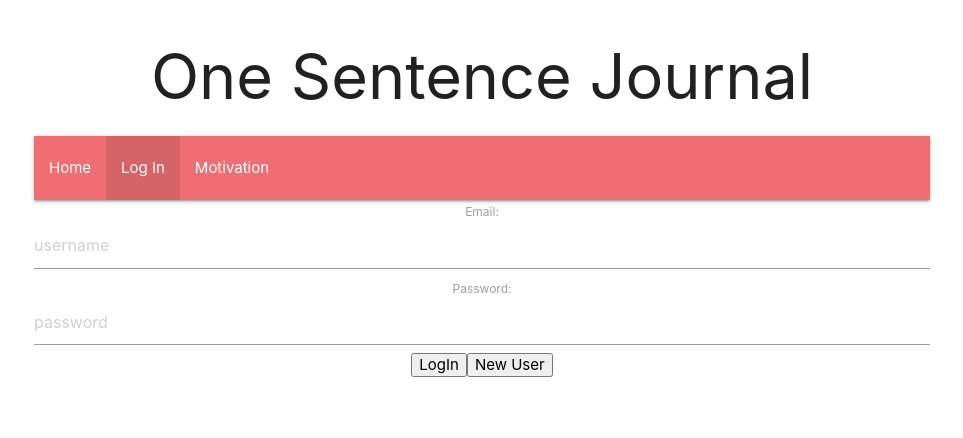
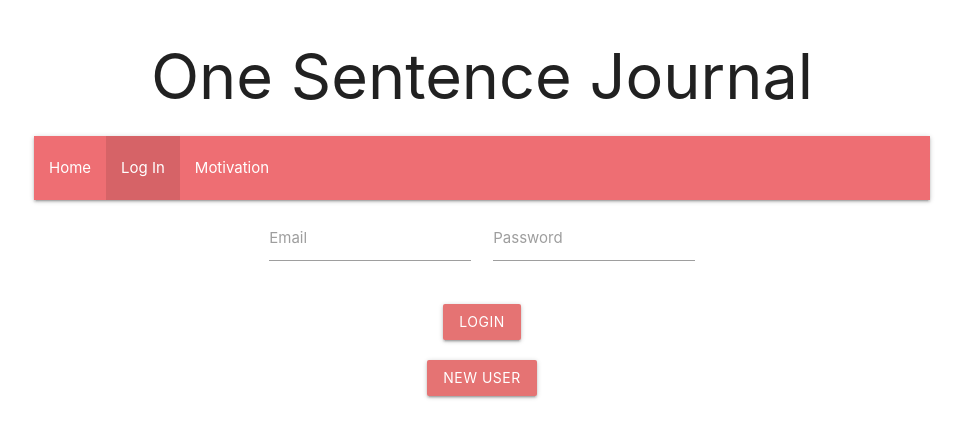
Before and after one commit to LorenaCueva/one-sentence-journal, a React (Create React App) app: page /login in a window 1280 px wide. Shown: the top 438 px of the page, without its empty margins (158-1121 px from the left). Built offline with nearby package versions, Linux system fonts and the light colour scheme.

Commit message:
Styled NewEntry Component

```diff
--- a/db.json
+++ b/db.json
@@ -105,10 +105,16 @@
       "id": 18
     },
     {
-      "text": "Miss Tiny House. ",
-      "date": "2022-09-19T19:50:03.020Z",
+      "text": "I miss the Tiny Home.",
+      "date": "2022-09-20T01:52:47.469Z",
       "userId": 1,
       "id": 19
+    },
+    {
+      "text": "What is this dog food that you are giving me?",
+      "date": "2022-09-21T20:37:08.697Z",
+      "userId": 1,
+      "id": 20
     }
   ]
 }
--- a/src/components/App.js
+++ b/src/components/App.js
@@ -56,11 +56,11 @@ function App() {
         <BrowserRouter>
           <Routes>
             <Route path='/' element={<NavBar user={user}/>}>
-              <Route index element={<Home/>}></Route>
+              <Route index element={<Home user={user}/>}></Route>
               <Route path='entries' element={<Entries user={user} entries={entries} onEditEntry={handleEditEntry}/>}></Route>
               <Route path='login' element={<LogIn onLogIn={onLogIn} onLogOut={onLogOut} user={user}/>}></Route>
               <Route path='newEntry' element={<NewEntry user={user} onNewEntry={onNewEntry}/>}></Route>
-              <Route path='motivation' element={<Quote/>}></Route>
+              <Route path='motivation' element={<Quote user={user}/>}></Route>
             </Route>
           </Routes>
         </BrowserRouter>
--- a/src/components/Entries.js
+++ b/src/components/Entries.js
@@ -2,16 +2,27 @@ import {useEffect, useState} from 'react';
 import { useNavigate } from 'react-router-dom';
 import Entry from './Entry';
 import Search from './Search';
+import { setActiveLink } from './NavBar';
 
 function Entries({user, entries, onEditEntry}){
 
     const [search, setSearch] = useState("");
-
     const navigate = useNavigate();
 
     useEffect(()=> {
-        if(!user) navigate ('/login')
+        if(!user) {
+            navigate ('/login')
+        }
+        else setNavbar();
     }, [])
+
+    function setNavbar(){
+        setActiveLink("logout", false);
+        setActiveLink("home", false);
+        setActiveLink("motivation", false);
+        setActiveLink("entries", true)
+    }
+
 
     function handleClick(){
         navigate ('/newEntry')
@@ -36,9 +47,12 @@ function Entries({user, entries, onEditEntry}){
 
         return(
             <div>
-                {<h1>{user.user.name}'s Journey</h1>}
-                {<Search onSearch={handleSearch}></Search>}
-                {todayEntry.length > 0 ? <></> : <button onClick={handleClick}>Add Today's Entry</button>}
+                <h1>{user.user.name}'s Journey</h1>
+                <Search onSearch={handleSearch}></Search>
+                <div className='divider'></div>
+                <div className='section'>
+                    {todayEntry.length > 0 ? <></> : <button className="waves-effect waves-light btn red lighten-2" onClick={handleClick}><i className="material-icons">add</i>  Add Today's Entry</button>}
+                </div>
                 {entriesToRender}
             </div>
         );
--- a/src/components/Home.js
+++ b/src/components/Home.js
@@ -1,21 +1,37 @@
 import { setActiveLink } from "./NavBar";
 import {useEffect} from 'react';
 
-function Home(){
+function Home({user}){
+
+    function setNavbar(){
+        if(user) setActiveLink("entries", true);
+        else setActiveLink("login", false);
+
+        setActiveLink("home", true);
+        setActiveLink("motivation", false);
+    }
 
     useEffect(()=> {
-        setActiveLink("home", true);
-        setActiveLink("login", false);
-        setActiveLink("motivation", false);
+        setNavbar();
     },[])
 
     return(
-        <div>
+        <div >
             <p>Don't let perfect be the enemy of the good</p>
             <p>The single sentence you write is better than the three pages you didn't write.</p>
             <p>"Keeping this kind of journal boosts happiness in many ways. It can help to keep happy memories vivid. It can help us spot patterns and celebrate progress. It can be a record to boost our memories in the future, or to pass along to others. It can help us make sense of tough times and big challenges. It can remind us to be present in the present."</p>
             <sub>-Gretchin Rubin</sub>
         </div>
+        // <div class="row">
+        //     <div class="center-align">
+        //         <div class="card-panel grey lighten-2">
+        //            <p >Don't let perfect be the enemy of the good</p>
+        //            <p >The single sentence you write is better than the three pages you didn't write.</p>
+        //            <p>"Keeping this kind of journal boosts happiness in many ways. It can help to keep happy memories vivid. It can help us spot patterns and celebrate progress. It can be a record to boost our memories in the future, or to pass along to others. It can help us make sense of tough times and big challenges. It can remind us to be present in the present."</p>
+        //            <sub>-Gretchin Rubin</sub>
+        //         </div>
+        //     </div>
+        //  </div>
     );
 }
 
--- a/src/components/LogIn.js
+++ b/src/components/LogIn.js
@@ -93,16 +93,56 @@ function LogIn({onLogIn, user, onLogOut}){
     }
 
     return(
-        <div>
-            <form>
-                <label>Email: </label>
-                <input type="text" placeholder="username" name="username" value={credentials.username} onChange={handleFormChange}/>
-                <label>Password: </label>
-                <input type="password" placeholder="password" name="password" value={credentials.password} onChange={handleFormChange}/>
-            </form>
-            <button onClick={handleLogIn}>LogIn</button>
-            <button onClick={handleNewUser}>New User</button>
+        // <div>
+        //     <form>
+        //         <label>Email: </label>
+        //         <input type="text" placeholder="username" name="username" value={credentials.username} onChange={handleFormChange}/>
+        //         <label>Password: </label>
+        //         <input type="password" placeholder="password" name="password" value={credentials.password} onChange={handleFormChange}/>
+        //     </form>
+        //     <button onClick={handleLogIn}>LogIn</button>
+        //     <button onClick={handleNewUser}>New User</button>
+        // </div>
+
+    //     <div classNameName="row">
+    //     <form classNameName="col s6">
+    //       <div classNameName="row">
+    //         <div classNameName="input-field col s12">
+    //           {/* <label htmlFor='email'>Email</label> */}
+    //           <input placeholder="email" type="email" name = "username" classNameName="validate" value={credentials.username} onChange={handleFormChange}/>
+    //           {/* <label htmlFor='password'>Password</label> */}
+    //           <input id="password" type="password" name = "password" classNameName="validate" value={credentials.password} onChange={handleFormChange}/>
+    //           {/* <label>Email</label> */}
+    //           {/* <span className="helper-text" data-error="wrong" data-success="right">Helper text</span> */}
+    //         </div>
+    //       </div>
+    //     </form>
+    //   </div>
+
+    <div className="row">
+        <form className="col s6 offset-s3">
+            <div className="row">
+                <div className="input-field col s6">
+                    <label htmlFor="email">Email</label>
+                    <input id="email" type="email" name="username" className="validate" value={credentials.username} onChange={handleFormChange}/>
+                </div>
+                <div className="input-field col s6">
+                    <label htmlFor="password">Password</label>
+                    <input id="password" type="password" name="password" className="validate" value={credentials.password} onChange={handleFormChange}/>
+                </div>
+            </div>
+        </form>
+        <div className="row">
+            <div className="col s6 offset-s3">
+                <button className="btn waves-effect waves-light red lighten-2" onClick={handleLogIn}>LogIn</button>
+            </div>
         </div>
+        <div className="row">
+            <div className="col s6 offset-s3">
+                <button className="btn waves-effect waves-light red lighten-2" onClick={handleNewUser}>New User</button>
+            </div>
+        </div>
+  </div>
     );
 }
 
--- a/src/components/NavBar.js
+++ b/src/components/NavBar.js
@@ -9,6 +9,7 @@ function NavBar({user}){
 
     if(!user)
         return(
+        <div>
             <div className="nav-wrapper">
                 <nav>
                     <ul className="left hide-on-med-and-down">
@@ -19,18 +20,21 @@ function NavBar({user}){
                 </nav>
                 <Outlet/>
             </div>
+        </div>
         );
 
     return(
-        <>
+        <div className="nav-wrapper">
             <nav>
-                <NavLink to="/">Home    |</NavLink>
-                <NavLink to="entries">Entries    |</NavLink>
-                <NavLink to="login">Log Out    |</NavLink>
-                <NavLink to="motivation">Motivation    |</NavLink>
+                <ul className="left hide-on-med-and-down">
+                    <li id="home"><NavLink to="/">Home</NavLink></li>
+                    <li id="entries"><NavLink to="entries">Entries</NavLink></li>
+                    <li id="logout"><NavLink to="login">Log Out</NavLink></li>
+                    <li id="motivation"><NavLink to="motivation">Motivation</NavLink></li>
+                </ul>
             </nav>
             <Outlet/>
-        </>
+        </div>
     );
 }
 export default NavBar;
--- a/src/components/Quote.js
+++ b/src/components/Quote.js
@@ -1,16 +1,17 @@
 import {useEffect, useState} from 'react';
 import { setActiveLink } from './NavBar';
 
-function Quote(){
+function Quote({user}){
 
     const [quote, setQuote] = useState(null);
 
     function setNavbar(){
+        if(!user) setActiveLink("login", false);
+        else setActiveLink("entries", false)
+
         setActiveLink("motivation", true);
-        setActiveLink("login", false);
         setActiveLink("home", false);
     }
-
 
     function getQuote(){
         fetch("https://motivational-quote-api.herokuapp.com/quotes/random")
@@ -30,7 +31,7 @@ function Quote(){
                 <h1>Get Motivated</h1>
                 <p>{quote.quote}</p>
                 <sub>-{quote.person}</sub>
-                <p><button onClick={getQuote}>I need more motivation</button></p>
+                <p><button className="btn waves-effect waves-light red lighten-2" onClick={getQuote}>I need more motivation</button></p>
             </div>
         );
 
@@ -39,6 +40,7 @@ function Quote(){
             <h1>Quote</h1>
             <h2>Thinking...</h2>
         </div>
+
     );
 }
 
--- a/src/components/Search.js
+++ b/src/components/Search.js
@@ -8,10 +8,19 @@ function Search({onSearch}){
     }
 
     return(
-        <form onSubmit={(e)=> e.preventDefault()}>
-            <label>Search content: </label>
-            <input type="text" onChange={handleSearch}/>
-        </form>
+        <div className="row">
+        <div className='col s6 offset-s3'>
+            <form onSubmit={(e)=> e.preventDefault()}>
+                {/* <div className="input-field">
+                        <input id="search" type="search" required onChange={handleSearch}/>
+                        <label className="label-icon" htmlFor="search"><i className="material-icons">search</i></label>
+                        <i className="material-icons">close</i>
+                </div> */}
+                <label>Search content: </label>
+                <input type="text" onChange={handleSearch}></input>
+            </form>
+        </div>
+        </div>
     );
 }
 
--- a/src/index.js
+++ b/src/index.js
@@ -2,6 +2,7 @@ import React from 'react';
 import ReactDOM from 'react-dom/client';
 import App from './components/App';
 import 'materialize-css/dist/css/materialize.min.css';
+import 'material-icons/iconfont/material-icons.css'
 
 const root = ReactDOM.createRoot(document.getElementById('root'));
 root.render(
```
Also changed, not shown: src/components/Entry.js (+41 -11 lines), src/components/NewEntry.js (+35 -11 lines), src/index.css (line endings or trailing spaces). Lines whose indentation alone changed are shown as unchanged.
